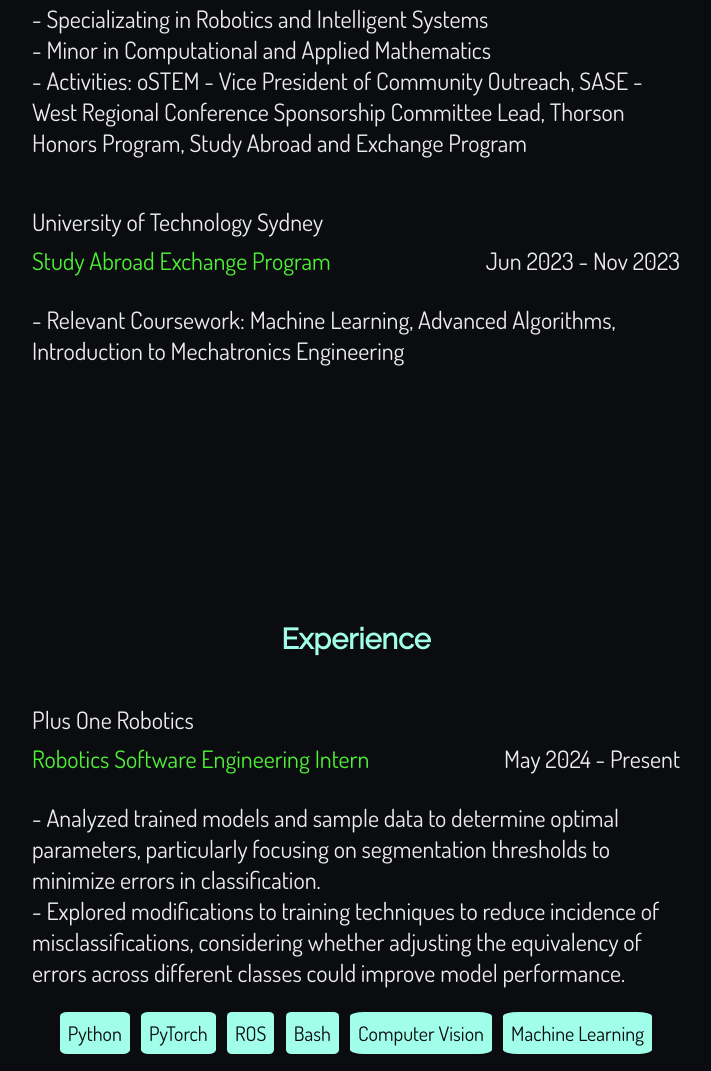
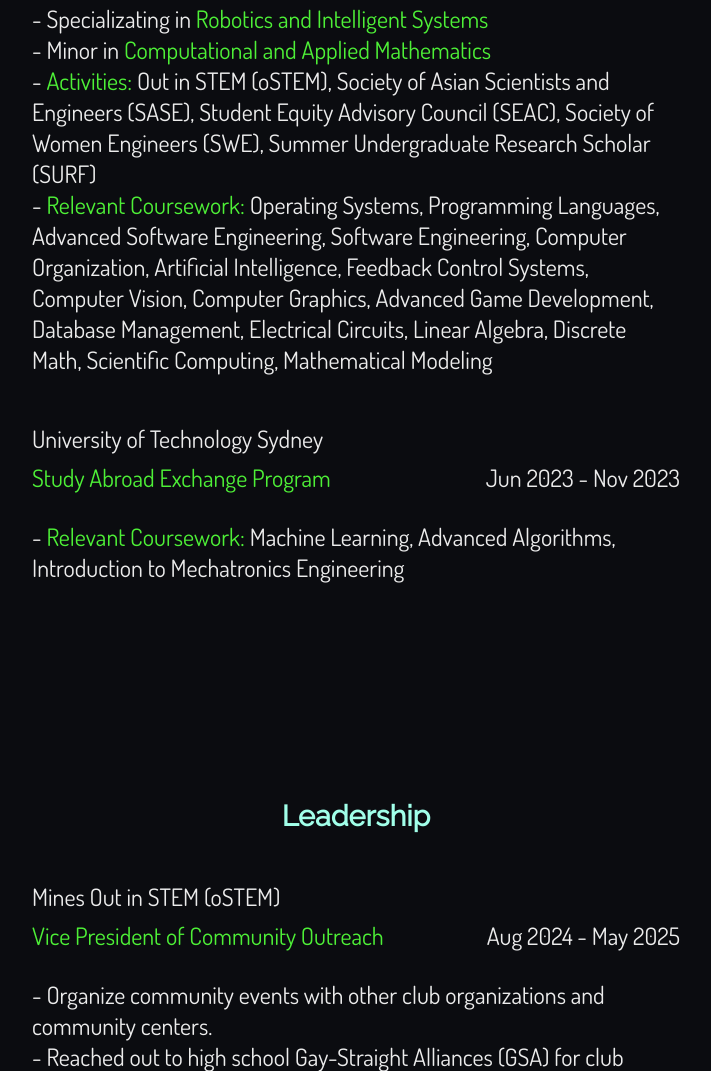
Before and after one commit to AnnAnnHuang/AnnAnnHuang.github.io, a plain HTML site: page index.html in a window 1280 px wide. Shown: the part 1729-2800 px from the top of the page, without its empty margins (376-1087 px from the left). Drawn offline with nearby package versions, Linux system fonts and the light colour scheme.

Commit message:
Leadership section

```diff
--- a/index.html
+++ b/index.html
@@ -16,6 +16,7 @@
 	<div id="Sidenav" class="sidenav">
 	    <a href="#about"><span class="btn-arrow-slide-arrow"></span>About</a>
 	    <a href="#education"><span class="btn-arrow-slide-arrow"></span>Education</span></a>
+	    <a href="#leadership"><span class="btn-arrow-slide-arrow"></span>Leadership</span></a>
 	    <a href="#experience"><span class="btn-arrow-slide-arrow"></span>Experience</a>
 	    <a href="#projects"><span class="btn-arrow-slide-arrow"></span>Projects</a>
 	</div>
@@ -59,16 +60,41 @@
 	  			<span class="highlight">B.S in Computer Science</span>
 	  			<span class="resume-date">Aug 2021 - May 2025</span>
 			</p>
-			<p> - Specializating in Robotics and Intelligent Systems
-				- Minor in Computational and Applied Mathematics
-				- Activities: oSTEM - Vice President of Community Outreach, SASE - West Regional Conference Sponsorship Committee Lead, Thorson Honors Program, Study Abroad and Exchange Program
+			<p> - Specializating in <span class="highlight"> Robotics and Intelligent Systems </span>
+				- Minor in <span class="highlight"> Computational and Applied Mathematics </span>
+				- <span class="highlight">Activities:</span> Out in STEM (oSTEM), Society of Asian Scientists and Engineers (SASE), Student Equity Advisory Council (SEAC), Society of Women Engineers (SWE), Summer Undergraduate Research Scholar (SURF)
+				- <span class="highlight">Relevant Coursework:</span> Operating Systems, Programming Languages, Advanced Software Engineering, Software Engineering, Computer Organization, Artificial Intelligence, Feedback Control Systems, Computer Vision, Computer Graphics, Advanced Game Development, Database Management, Electrical Circuits, Linear Algebra, Discrete Math, Scientific Computing, Mathematical Modeling
 			</p>
 			<p class="company-name"=> University of Technology Sydney</p>
 			<p class="resume-item job-title">
 	  			<span class="highlight">Study Abroad Exchange Program</span>
 	  			<span class="resume-date">Jun 2023 - Nov 2023</span>
 			</p>
-			<p> - Relevant Coursework: Machine Learning, Advanced Algorithms, Introduction to Mechatronics Engineering
+			<p> - <span class="highlight">Relevant Coursework:</span> Machine Learning, Advanced Algorithms, Introduction to Mechatronics Engineering
+			</p>
+	</section>
+
+	<!-- Leadership Section -->
+	<section class="leadership" id = "leadership">
+		<h2>Leadership</h2>
+			<p class="company-name"=> Mines Out in STEM (oSTEM)</p>
+			<p class="resume-item job-title">
+	  			<span class="highlight">Vice President of Community Outreach</span>
+	  			<span class="resume-date">Aug 2024 - May 2025</span>
+			</p>
+			<p>	- Organize community events with other club organizations and community centers.
+				- Reached out to high school <a href="https://gsanetwork.org/" target="_blank"> Gay-Straight Alliances (GSA) </a> for club outreach.
+				- Coordinate with companies for sponsorship and professional development days.
+			</p>
+
+			<p class="company-name"=> Society of Asian Scientists and Engineers</p>
+			<p class="resume-item job-title">
+	  			<span class="highlight">Sponsorship Lead</span>
+	  			<span class="resume-date">Aug 2024 - May 2025</span>
+			</p>
+			<p> - Organized a team of 7 to coordinate sponsorship opportunities for <a class="highlight" href="https://wrc.saseconnect.org/" target="_blank"> SASE West Regional Conference (WRC)</a>.
+				- Raised thousands used for workshops, a career fair, and performances to uplift Asian culture.
+				- More information to come March 1st :)
 			</p>
 	</section>
 
```
